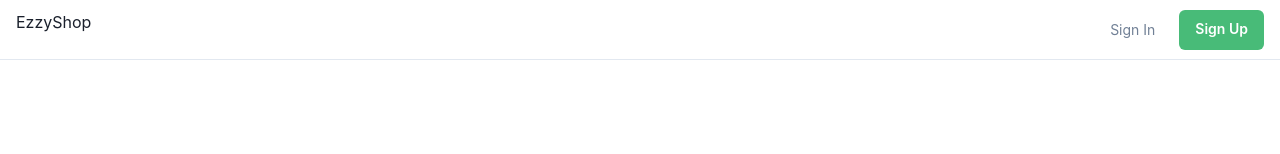
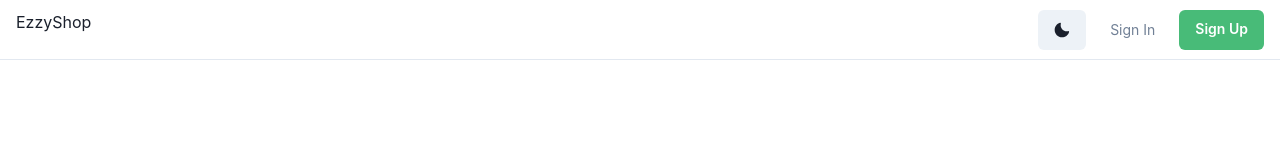
Before and after one commit to Zyar3k/online-shop-23__frontend, a Next.js app: page / in a window 1280 px wide. Shown: the top 154 px of the page. Built offline with nearby package versions, Linux system fonts and the light colour scheme.

Commit message:
Add dark mode

```diff
--- a/components/Layout.js
+++ b/components/Layout.js
@@ -6,10 +6,14 @@
   Text,
   Stack,
   Button,
+  useColorMode,
   useColorModeValue,
 } from "@chakra-ui/react";
 
+import { MoonIcon, SunIcon } from "@chakra-ui/icons";
+
 const Layout = ({ children }) => {
+  const { colorMode, toggleColorMode } = useColorMode();
   return (
     <div>
       <Head>
@@ -39,6 +43,9 @@
               direction={"row"}
               spacing={6}
             >
+              <Button onClick={toggleColorMode}>
+                {colorMode === "light" ? <MoonIcon /> : <SunIcon />}
+              </Button>
               <Button
                 as={"a"}
                 fontSize={"sm"}
--- a/package.json
+++ b/package.json
@@ -9,6 +9,7 @@
     "lint": "next lint"
   },
   "dependencies": {
+    "@chakra-ui/icons": "^2.0.17",
     "@chakra-ui/react": "^2.4.9",
     "@emotion/react": "^11.10.5",
     "@emotion/styled": "^11.10.5",
```
Also changed, not shown: 1 other file (tests, documents, lock files or other folders).
